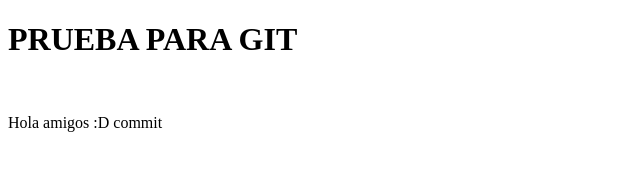
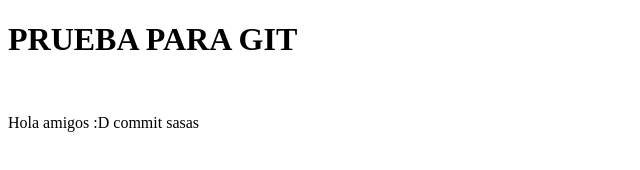
Before and after one commit to AlexDGM/Repositorio, a plain HTML site: page index.html in a window 1280 px wide. Shown: the full height of the page, 0-640 px from the left. Drawn offline with Linux system fonts and the light colour scheme.

Commit message:
cambiosss

```diff
--- a/index.html
+++ b/index.html
@@ -8,6 +8,6 @@
 <body>
     <h1>PRUEBA PARA GIT</h1> <br>
 
-    <p>Hola amigos :D commit </p>
+    <p>Hola amigos :D commit sasas</p>
 </body>
 </html>
```
